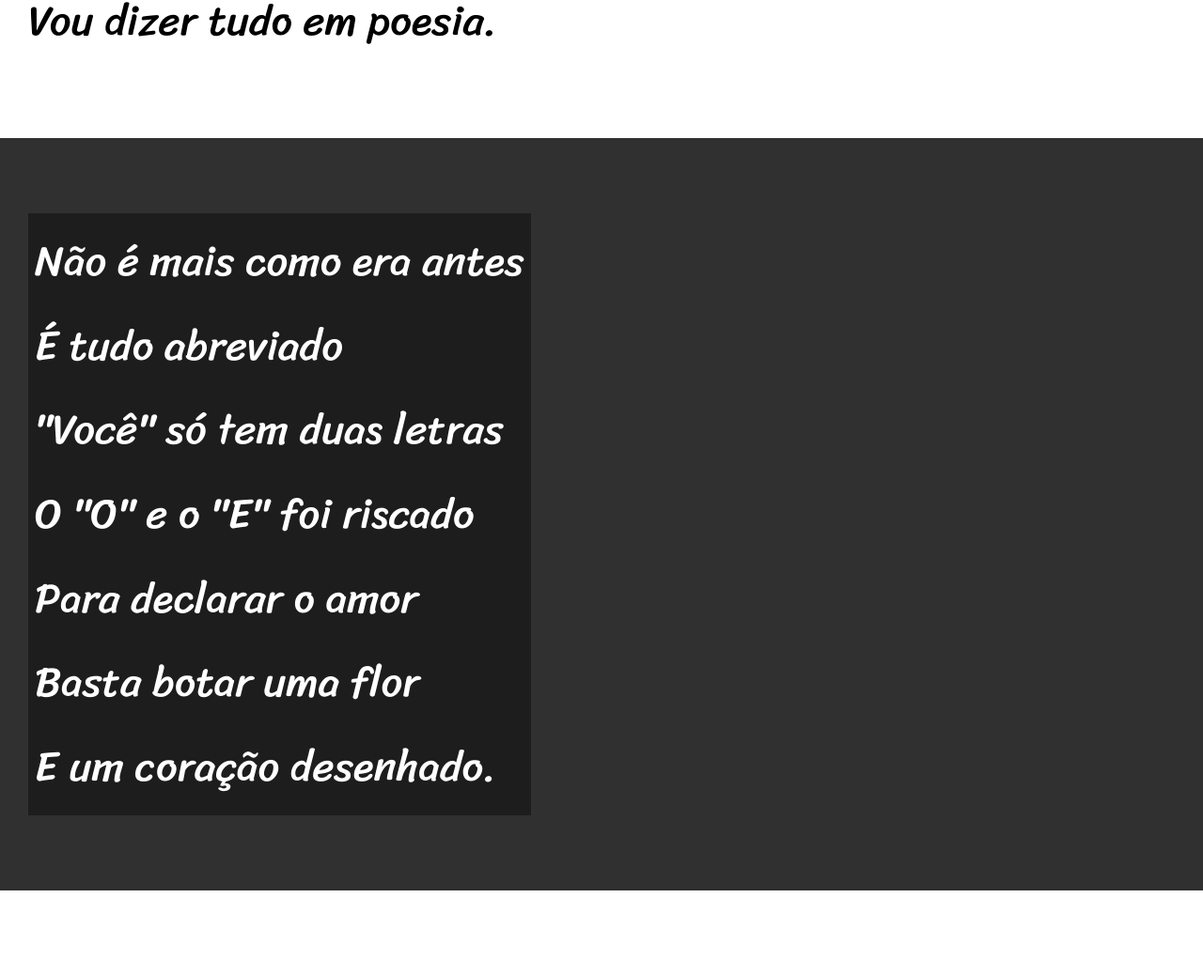
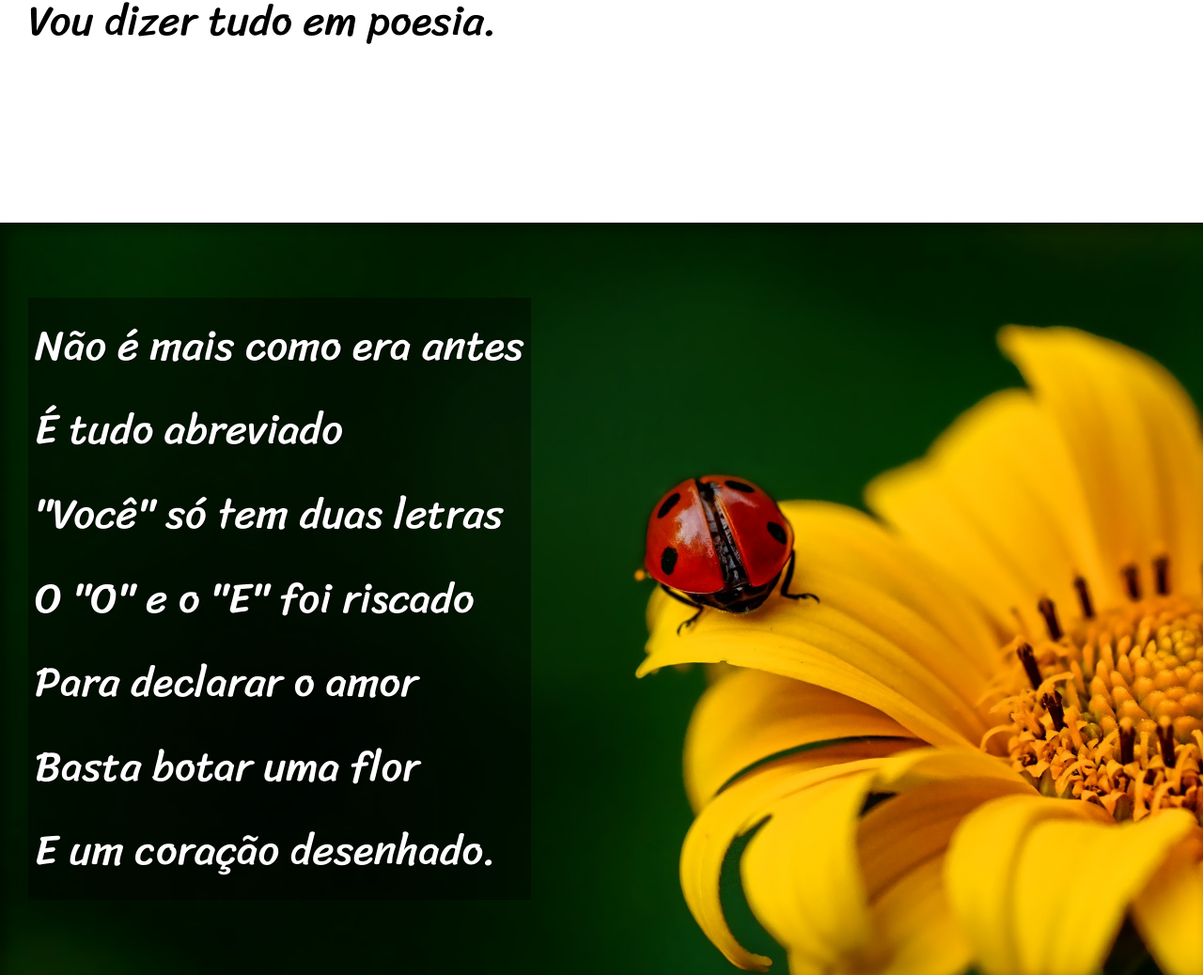
Before and after one commit to Luchtml/html-css, a plain HTML site: page desafios/desafio012/index.html in a window 1280 px wide. Shown: the part 900-1938 px from the top of the page at 94% size. Drawn offline with Linux system fonts and the light colour scheme.

Commit message:
finalização do projeto

```diff
--- a/desafios/desafio012/estilo/style.css
+++ b/desafios/desafio012/estilo/style.css
@@ -65,6 +65,10 @@ section {
     font-size: 3.5vw;
 }
 
+section p  {
+    padding-bottom: 2em;
+}
+
 section.normal {
     background-color: white;
     color: black;
@@ -73,12 +77,28 @@ section.normal {
 section.imagem {
     background-color: rgb(48, 48, 48);
     color: white;
+    box-shadow: inset 6px 6px 13px 0px rgba(0, 0, 0, 0.418);
+    background-size: cover;
+    background-attachment: fixed;
+}
+
+section#img01 {
+    background-image: url('../pacote-d012/imagens/background001.jpg');
+    background-position: right center;
+
+}
+
+section#img02 {
+    background-image: url('../pacote-d012/imagens/background002.jpg');
+    background-position: right center;
+
 }
 
 section.imagem p {
-    background-color: rgba(0, 0, 0, 0.39);
+    background-color: rgba(0, 0, 0, 0.404);
     display: inline-block;
     padding: 7px;
+    text-shadow: 1px 1px 0px black;
 }
 
 footer {
--- a/desafios/desafio012/index.html
+++ b/desafios/desafio012/index.html
@@ -34,7 +34,7 @@
 
 
 
-    <section class="imagem">
+    <section class="imagem" id="img01">
         <p>
             Não é mais como era antes <br>
             É tudo abreviado <br>
@@ -71,7 +71,7 @@
 
 
 
-    <section class="imagem">
+    <section class="imagem" id="img02">
         <p>
             Tenho saudade das cartas <br>
             Escritas com a própria mão <br>
```
